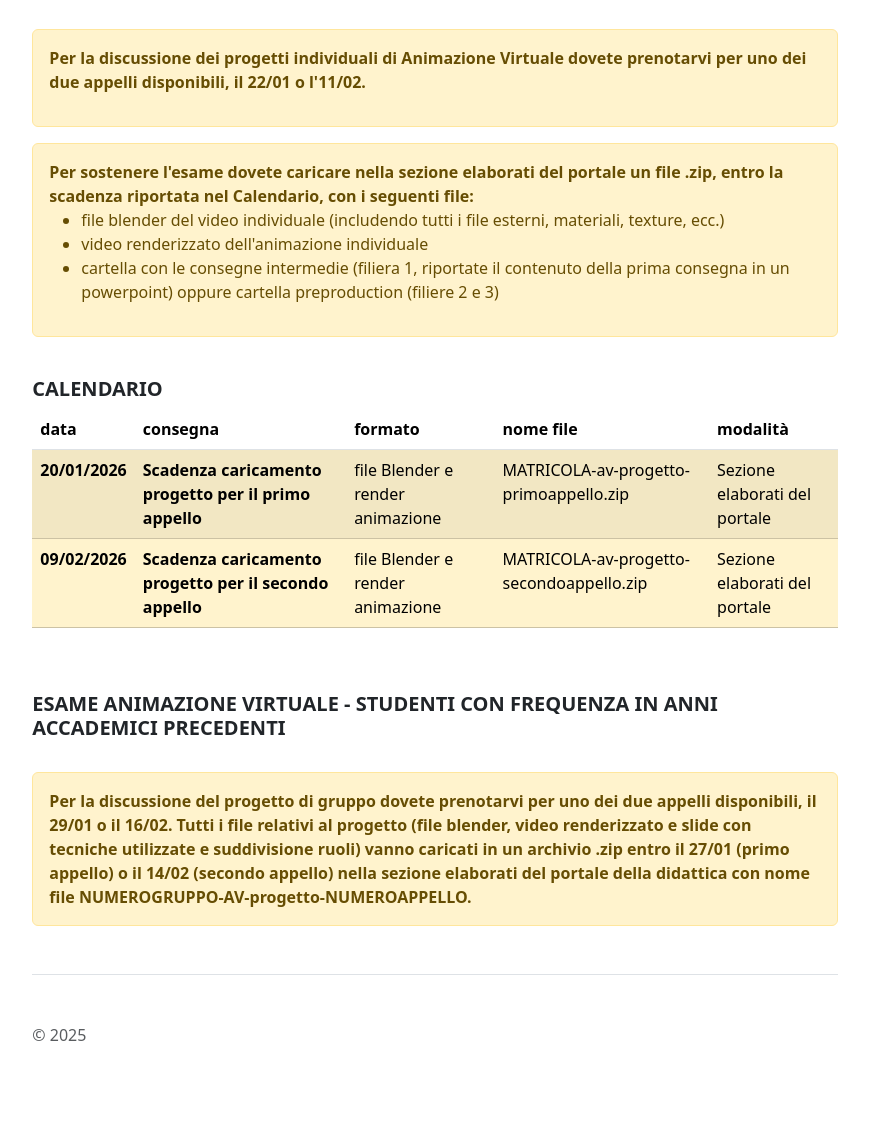
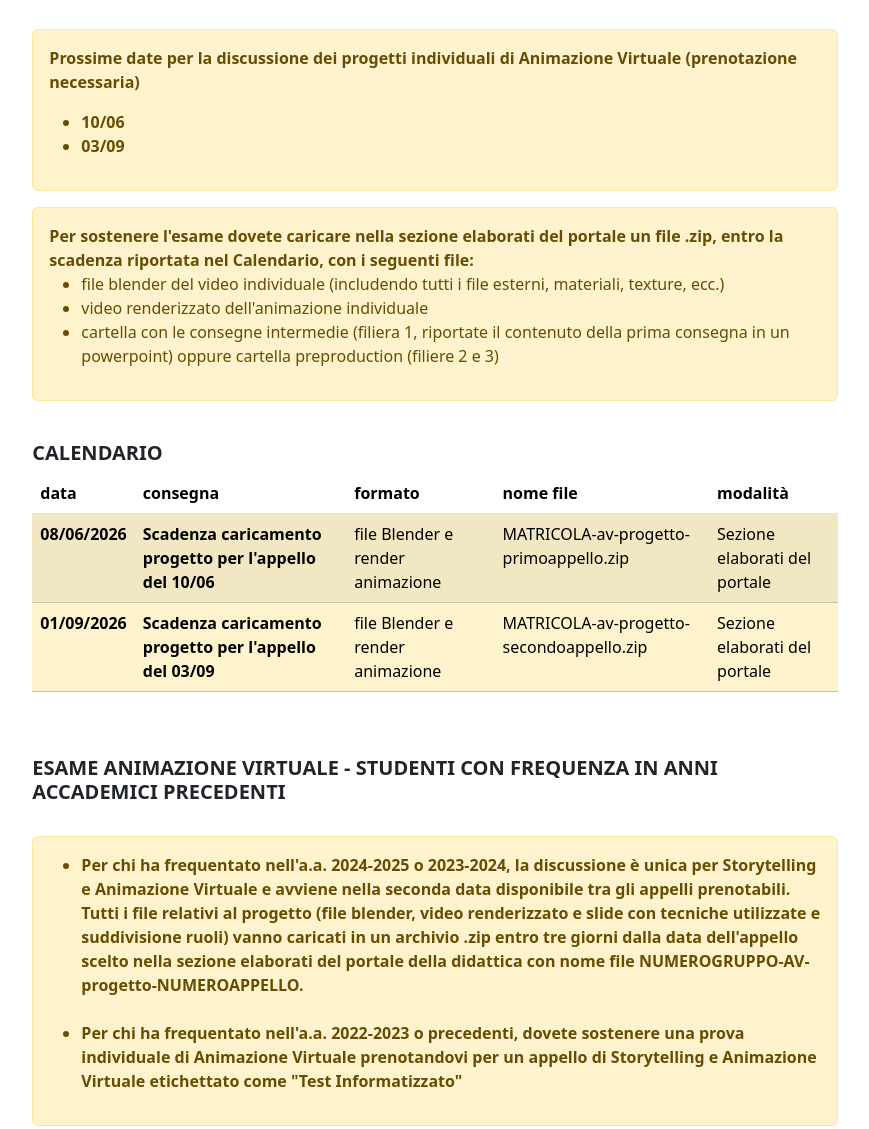
Before and after one commit to fmpolito/Animazione-Virtuale, a plain HTML site: page index.html in a window 1280 px wide. Shown: the part 800-1929 px from the top of the page, without its empty margins (205-1074 px from the left). Drawn offline with Linux system fonts and the light colour scheme.

Commit message:
Update index.html
update esami estivi

```diff
--- a/index.html
+++ b/index.html
@@ -213,7 +213,13 @@
               <br>
               <div class="alert alert-warning" role="alert">
                 <strong>
-              Per la discussione dei progetti individuali di Animazione Virtuale dovete prenotarvi per uno dei due appelli disponibili, il 22/01 o l'11/02. </p>
+                <p>Prossime date per la discussione dei progetti individuali di Animazione Virtuale (prenotazione necessaria)</p>
+                <p>
+                  <ul>
+                  <li>10/06</li>
+                  <li>03/09</li>
+                  </ul>
+                </p>
               </strong>
               </div>
               <div class="alert alert-warning" role="alert">
@@ -239,15 +245,15 @@
                 </thead>
                 <tbody>
                   <tr class="table-warning">
-                    <th scope="row">20/01/2026</th>
-                    <td><strong>Scadenza caricamento progetto per il primo appello</strong></td>
+                    <th scope="row">08/06/2026</th>
+                    <td><strong>Scadenza caricamento progetto per l'appello del 10/06</strong></td>
                     <td>file Blender e render animazione</td>
                     <td>MATRICOLA-av-progetto-primoappello.zip</td>
                     <td>Sezione elaborati del portale</td>
                   </tr>
                   <tr class="table-warning">
-                    <th scope="row">09/02/2026</th>
-                    <td><strong>Scadenza caricamento progetto per il secondo appello</strong></td>
+                    <th scope="row">01/09/2026</th>
+                    <td><strong>Scadenza caricamento progetto per l'appello del 03/09</strong></td>
                     <td>file Blender e render animazione</td>
                     <td>MATRICOLA-av-progetto-secondoappello.zip</td>
                     <td>Sezione elaborati del portale</td>
@@ -260,7 +266,14 @@
               <h5><strong>ESAME ANIMAZIONE VIRTUALE - STUDENTI CON FREQUENZA IN ANNI ACCADEMICI PRECEDENTI</strong></h5>
               <br>
               <div class="alert alert-warning" role="alert">
-              <strong>Per la discussione del progetto di gruppo dovete prenotarvi per uno dei due appelli disponibili, il 29/01 o il 16/02. Tutti i file relativi al progetto (file blender, video renderizzato e slide con tecniche utilizzate e suddivisione ruoli) vanno caricati in un archivio .zip entro il 27/01 (primo appello) o il 14/02 (secondo appello) nella sezione elaborati del portale della didattica con nome file NUMEROGRUPPO-AV-progetto-NUMEROAPPELLO.</strong>
+              <strong>
+                <ul>
+                  <li> Per chi ha frequentato nell'a.a. 2024-2025 o 2023-2024, la discussione è unica per Storytelling e Animazione Virtuale e avviene nella seconda data disponibile tra gli appelli prenotabili. Tutti i file relativi al progetto (file blender, video renderizzato e slide con tecniche utilizzate e suddivisione ruoli) vanno caricati in un archivio .zip entro tre giorni dalla data dell'appello scelto nella sezione elaborati del portale della didattica con nome file NUMEROGRUPPO-AV-progetto-NUMEROAPPELLO.</li>
+                  <br>
+                  <li> Per chi ha frequentato nell'a.a. 2022-2023 o precedenti, dovete sostenere una prova individuale di Animazione Virtuale prenotandovi per un appello di Storytelling e Animazione Virtuale etichettato come "Test Informatizzato"</li>
+                  <!-- Per chi ha frequentato nell'a.a. 2024-2025, la discussione del progetto di gruppo dovete prenotarvi per uno dei due appelli disponibili, il 29/01 o il 16/02. Tutti i file relativi al progetto (file blender, video renderizzato e slide con tecniche utilizzate e suddivisione ruoli) vanno caricati in un archivio .zip entro il 27/01 (primo appello) o il 14/02 (secondo appello) nella sezione elaborati del portale della didattica con nome file NUMEROGRUPPO-AV-progetto-NUMEROAPPELLO.-->
+                </ul>
+              </strong>
               </div>
             </div>
 
@@ -354,7 +367,7 @@
                     <td>MATRICOLA-av-rev.zip</td>
                     <td>Sezione elaborati del portale</td>
                   </tr>
-                  <tr class="table-warning">
+                  <!--<tr class="table-warning">
                     <th scope="row">20/01/2026</th>
                     <td><strong>Scadenza caricamento progetto per il primo appello</strong></td>
                     <td>file Blender e render animazione</td>
@@ -367,7 +380,7 @@
                     <td>file Blender e render animazione</td>
                     <td>MATRICOLA-av-progetto-secondoappello.zip</td>
                     <td>Sezione elaborati del portale</td>
-                  </tr>
+                  </tr>-->
                 </tbody>
               </table>
 
```
